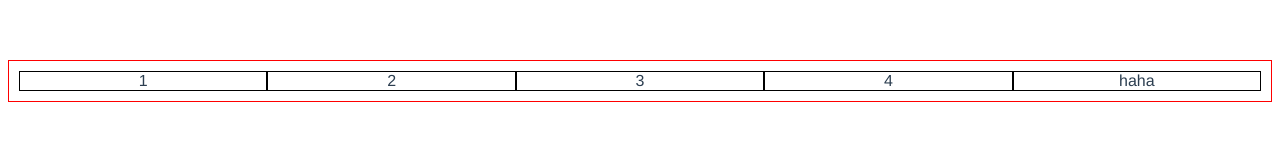
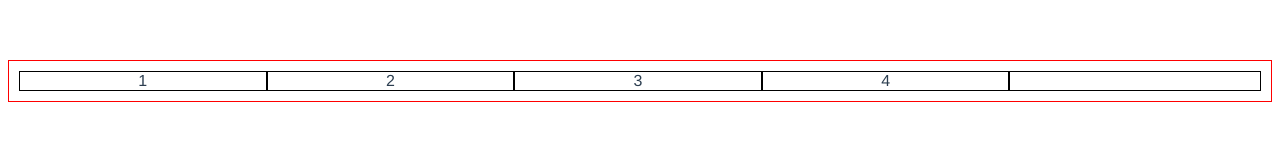
Before and after one commit to caitao-ct/ares-form-builder, a Vue app: page / in a window 1280 px wide. Shown: the top 151 px of the page. Built offline with nearby package versions, Linux system fonts and the light colour scheme.

Commit message:
add docs

```diff
--- a/src/components/HelloWorld.vue
+++ b/src/components/HelloWorld.vue
@@ -6,6 +6,7 @@
       :group="{ name: 'people', pull: 'clone', put: false }"
     >
       <div
+        :is="element.type||'div'"
         class="item"
         v-for="element in myArray"
         :key="element.id"
```
Also changed, not shown: 1 other file (tests, documents, lock files or other folders).
